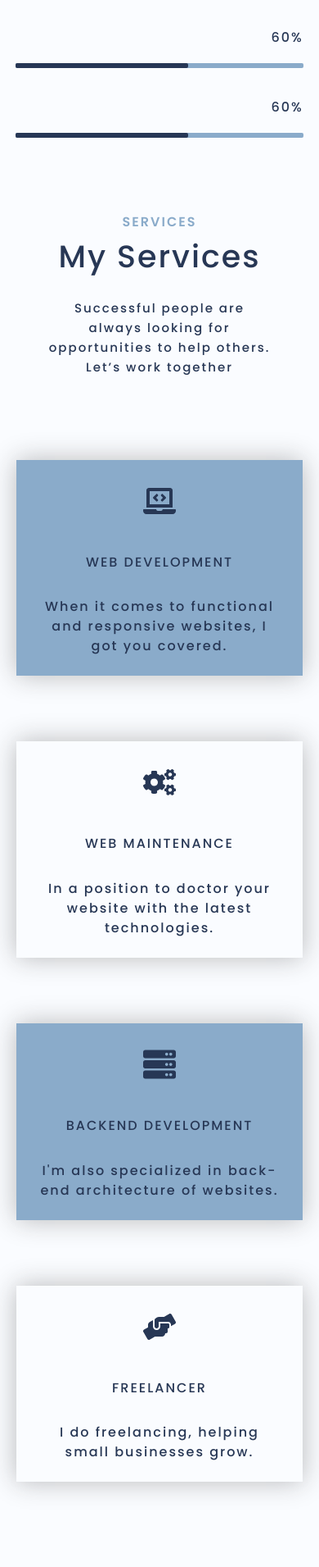
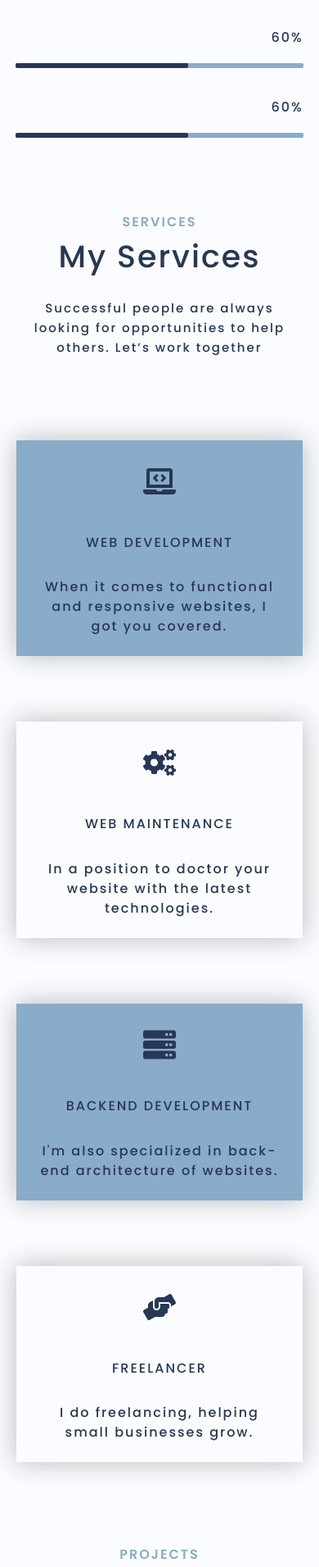
Before and after one commit to KEVIN573/ko-portfolio-app, a React (Create React App) app: page / in a window 390 px wide. Shown: the part 2291-4202 px from the top of the page at 82% size. Built offline with nearby package versions, Linux system fonts and the light colour scheme.

Commit message:
fixed fonts size

```diff
--- a/src/components/Footer/Footer.css
+++ b/src/components/Footer/Footer.css
@@ -1,7 +1,3 @@
-/* ====================
-  Footer Section
-=======================*/
-
 .footer-section {
   background: #273755;
   border-top: 2px solid #fafcff;
@@ -14,7 +10,7 @@
 }
 
 .footer-section p {
-  font-size: 16px;
+  font-size: 15px;
   line-height: 20px;
   color: #fafcff;
 }
@@ -48,7 +44,3 @@
     font-size: 18px;
   }
 }
-
-/* ====================
-    End of Footer Section
-  =======================*/
--- a/src/components/Projects/Projects.css
+++ b/src/components/Projects/Projects.css
@@ -204,12 +204,12 @@
   text-align: justify;
 }
 
-@media (max-width: 600px) {
+@media (max-width: 767px) {
   .projects__container {
     padding: 0 2.25rem;
   }
 
-  .projects__container .project__item .project__photo .photo-small {
+  .project__photo .photo-small {
     display: none;
   }
 
@@ -217,16 +217,19 @@
     margin-bottom: 50px;
   }
 
-  .projects__container .project__item .project__photo .photo-big {
+  .project__photo .photo-big {
     border-width: 20px;
   }
 
-  .projects__container .project__item .project__description,
-  h5 {
+  .project__description {
     text-align: center;
   }
 
-  .projects__container .project__item .project__description p {
+  .project__description h5 {
+    text-align: center;
+  }
+
+  .project__description p {
     font-size: 14px;
     line-height: 26px;
   }
--- a/src/components/Titles/Titles.css
+++ b/src/components/Titles/Titles.css
@@ -1,41 +1,15 @@
-.title__section .title__content {
+.title__content {
   text-align: center;
-  padding: 0 1rem;
   margin: 80px 40px;
 }
 
-.title__section .title__content h2 {
+.title__content h2 {
   font-size: 48px;
 }
-.title__section .title__content p {
+.title__content p {
   display: inline-block;
   font-size: 18px;
   line-height: 24px;
-}
-
-/* Title */
-.section-title {
-  text-align: center;
-  margin: 3rem 0rem;
-  padding: 12px 0;
-}
-
-.section-title .title {
-  letter-spacing: 2px;
-  position: relative;
-  font-weight: 500;
-  letter-spacing: 2px;
-  text-transform: uppercase;
-  font-size: 2rem;
-  color: #fafcff;
-  margin: auto 0;
-}
-
-.section-title div {
-  width: 5rem;
-  height: 1px;
-  margin: 0 auto;
-  background: #8aabca;
 }
 
 @media (max-width: 767px) {
```
